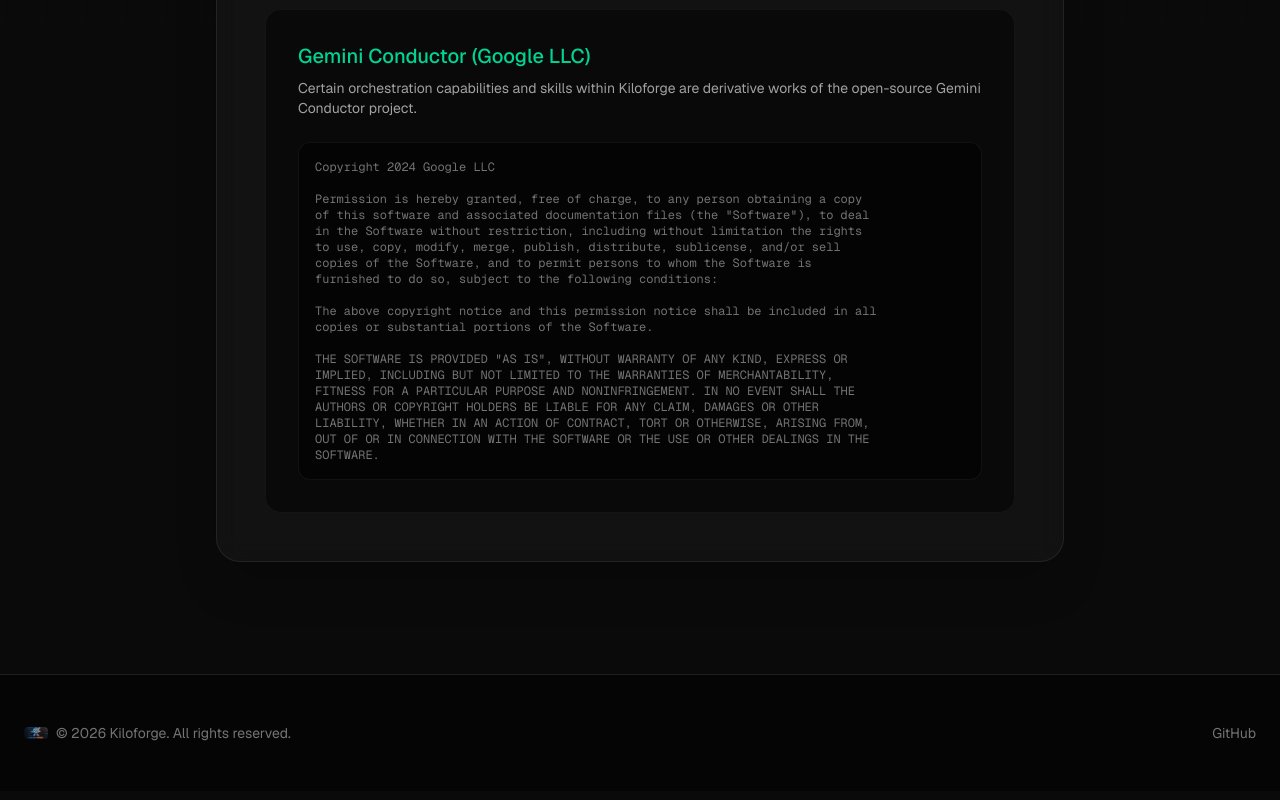
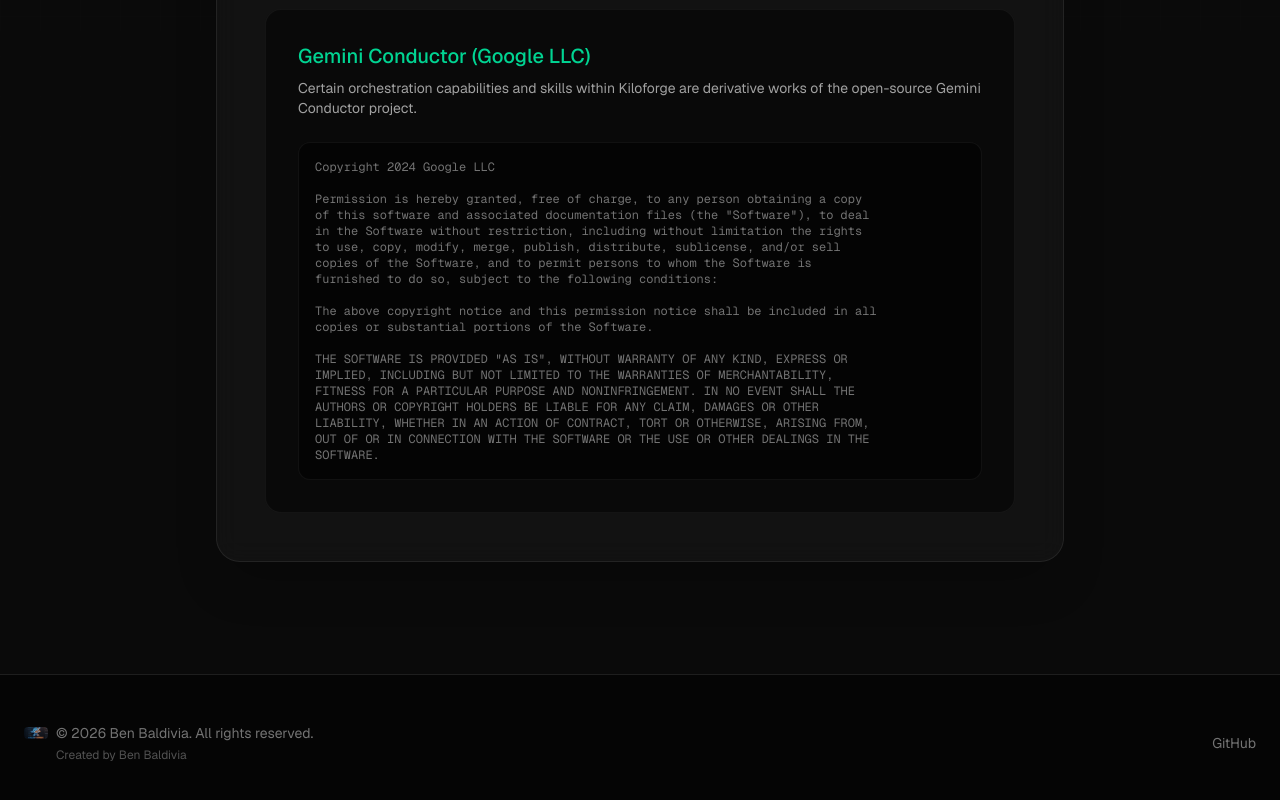
Before and after one commit to Goblinlordx/kiloforge_site, a Next.js app: page /license in a window 1280 px wide. Shown: the part 384-1184 px from the top of the page. Built offline with nearby package versions, Linux system fonts and the light colour scheme; no server answers.

Commit message:
docs: update copyright owner and add developer credit link, clarify tracing origin in features

```diff
--- a/src/app/license/page.tsx
+++ b/src/app/license/page.tsx
@@ -76,9 +76,12 @@
       {/* Footer */}
       <footer className="border-t border-white/10 py-12 text-center text-sm text-neutral-500 bg-[#050505]">
         <div className="max-w-7xl mx-auto px-6 flex flex-col md:flex-row justify-between items-center gap-4">
-          <div className="flex items-center gap-2">
-             <Image src="/kf_logo.webp" alt="Kiloforge Logo" width={24} height={24} className="rounded" />
-             <span>© 2026 Kiloforge. All rights reserved.</span>
+          <div className="flex flex-col items-start gap-1">
+            <div className="flex items-center gap-2">
+               <Image src="/kf_logo.webp" alt="Kiloforge Logo" width={24} height={24} className="rounded" />
+               <span>© 2026 Ben Baldivia. All rights reserved.</span>
+            </div>
+            <span className="text-neutral-600 text-xs ml-8">Created by <a href="https://blog.dev-kat.com" target="_blank" rel="noopener noreferrer" className="hover:text-emerald-400 transition-colors">Ben Baldivia</a></span>
           </div>
           <div className="flex gap-6">
             <a href="https://github.com/kiloforge" target="_blank" rel="noopener noreferrer" className="hover:text-white transition-colors">GitHub</a>
--- a/src/app/page.tsx
+++ b/src/app/page.tsx
@@ -207,7 +207,7 @@
             <FeatureCard
               icon={<Activity className="w-6 h-6 text-amber-400" />}
               title="End-to-End Tracing"
-              description="OpenTelemetry traces follow each track from claim through agent work, PR review, and final merge."
+              description="OpenTelemetry traces follow each track from track conception through agent work, PR review, and final merge."
             />
             <FeatureCard
               icon={<HardDrive className="w-6 h-6 text-blue-400" />}
@@ -405,9 +405,12 @@
       {/* Footer */}
       <footer className="border-t border-white/10 py-12 text-center text-sm text-neutral-500 bg-[#050505]">
         <div className="max-w-7xl mx-auto px-6 flex flex-col md:flex-row justify-between items-center gap-4">
-          <div className="flex items-center gap-2">
-             <Image src="/kf_logo.webp" alt="Kiloforge Logo" width={24} height={24} className="rounded" />
-             <span>© 2026 Kiloforge. All rights reserved.</span>
+          <div className="flex flex-col items-start gap-1">
+            <div className="flex items-center gap-2">
+               <Image src="/kf_logo.webp" alt="Kiloforge Logo" width={24} height={24} className="rounded" />
+               <span>© 2026 Ben Baldivia. All rights reserved.</span>
+            </div>
+            <span className="text-neutral-600 text-xs ml-8">Created by <a href="https://blog.dev-kat.com" target="_blank" rel="noopener noreferrer" className="hover:text-emerald-400 transition-colors">Ben Baldivia</a></span>
           </div>
           <div className="flex gap-6">
             <a href="#" className="hover:text-white transition-colors">Documentation</a>
```
